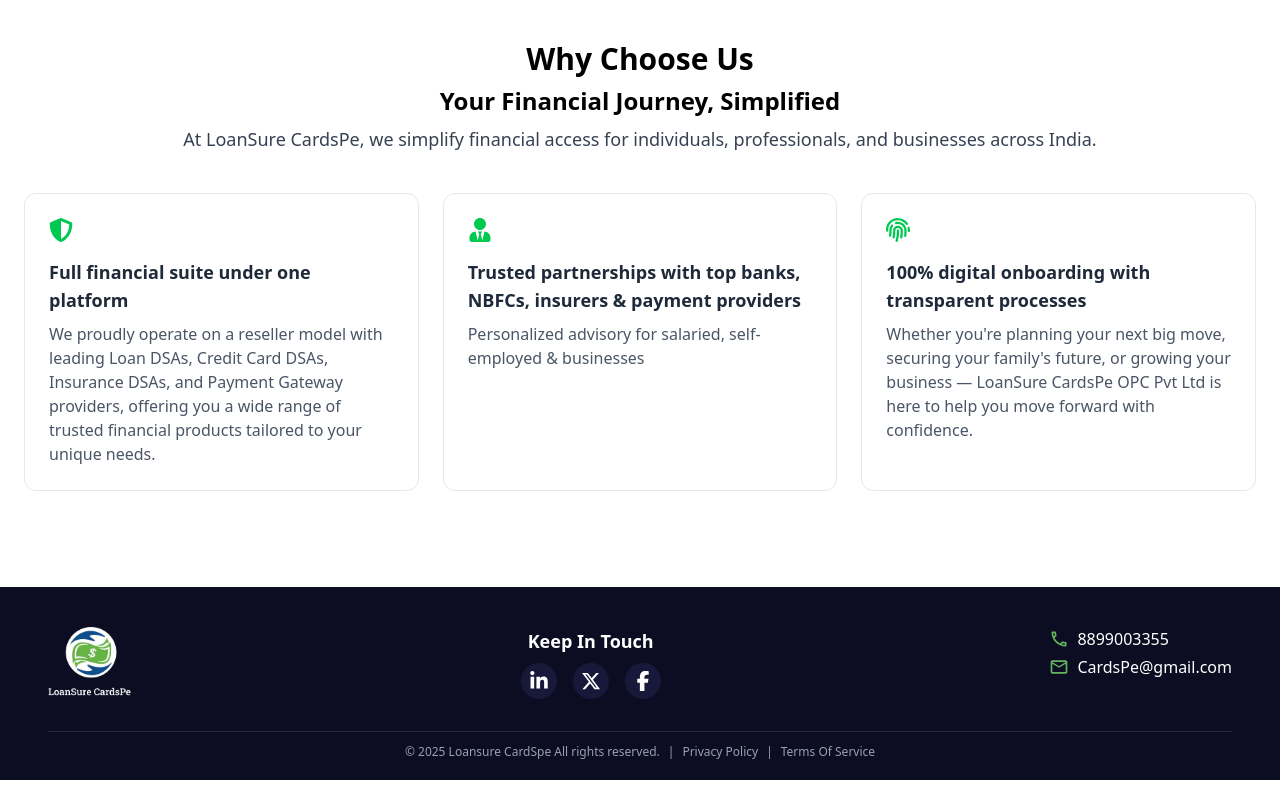
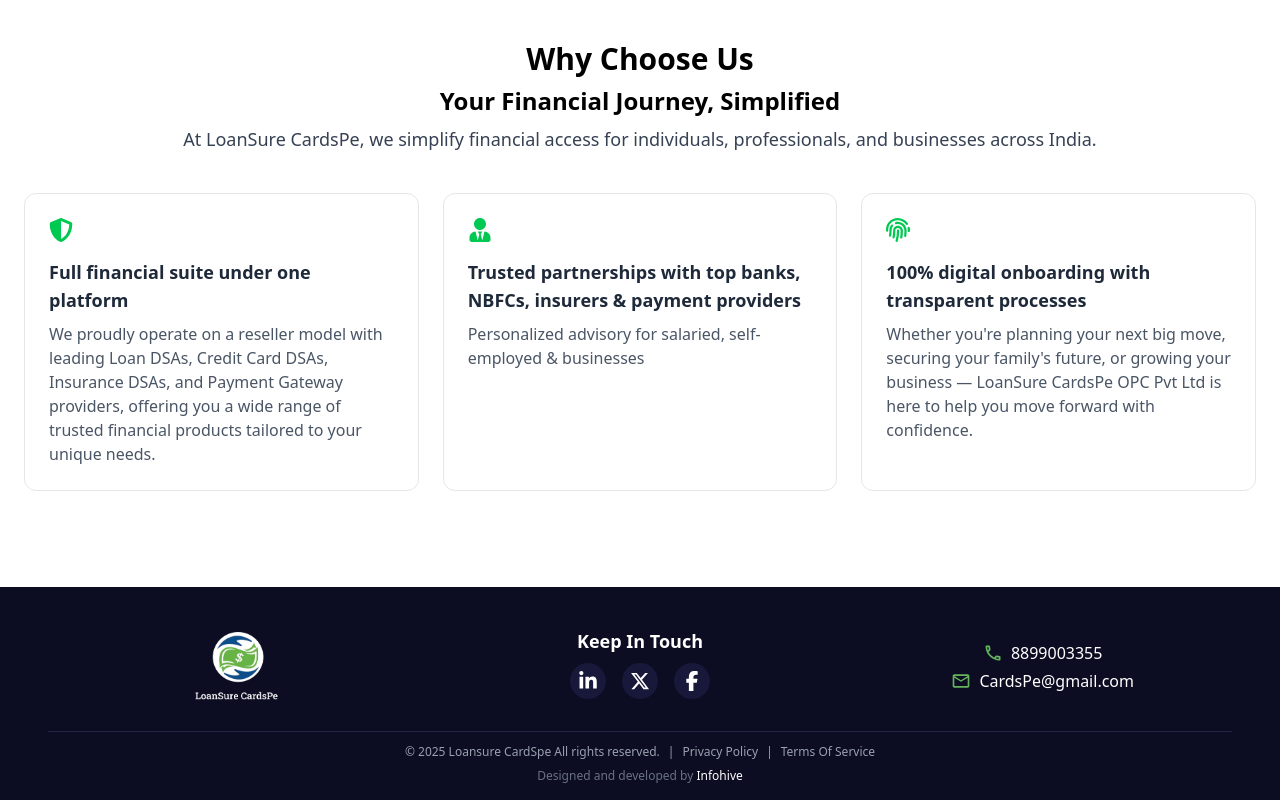
Before and after one commit to Ajay6433/loansure, a Next.js app: page / in a window 1280 px wide. Shown: the part 1299-2099 px from the top of the page. Built offline with nearby package versions, Linux system fonts and the light colour scheme.

Commit message:
Project Done

```diff
--- a/components/Footer.jsx
+++ b/components/Footer.jsx
@@ -4,18 +4,20 @@
 
 export default function Footer() {
   return (
-    <footer className="bg-[#0c0c22] text-white pt-10 pb-4 px-4 md:px-12 mt-12">
-      <div className="max-w-7xl mx-auto flex flex-col md:flex-row items-center md:items-start justify-between gap-6">
-        {/* Logo and Name */}
-        <div className="flex flex-col items-center md:items-start">
+    <footer className="bg-[#0c0c22] text-white pt-10 pb-4 px-4 md:px-12 mt-12" id='footer'>
+      <div className="max-w-7xl mx-auto flex flex-col md:flex-row items-center justify-between gap-6 text-center md:text-left">
+        {/* Logo */}
+        <div className="flex flex-col items-center w-full md:w-1/3">
           <Image
             src="/assets/Logo.png"
             alt="LoanSure CardsPe Logo"
             width={84}
-            height={84}/>
+            height={84}
+          />
         </div>
-        {/* Social & Contact */}
-        <div className="flex flex-col items-center">
+
+        {/* Social Links */}
+        <div className="flex flex-col items-center w-full md:w-1/3">
           <p className="text-lg font-semibold mb-2">Keep In Touch</p>
           <div className="flex gap-4 mb-2">
             <a href="#" className="p-2 rounded-full bg-[#18183a] hover:bg-white hover:text-[#233827] transition" aria-label="LinkedIn">
@@ -29,18 +31,21 @@
             </a>
           </div>
         </div>
+
         {/* Contact */}
-        <div className="flex flex-col items-center md:items-start" id='Footer'>
+        <div className="flex flex-col items-center w-full md:w-1/3">
           <p className="flex items-center gap-2 mb-1">
             <MdOutlineCall size={20} className="text-[#64b35d]" />
-            <span>8899003355</span>
+            <a href="tel:8899003355" className="hover:underline">8899003355</a>
           </p>
           <p className="flex items-center gap-2">
             <MdOutlineMail size={20} className="text-[#64b35d]" />
-            <span>CardsPe@gmail.com</span>
+            <a href="mailto:CardsPe@gmail.com" className="hover:underline">CardsPe@gmail.com</a>
           </p>
         </div>
       </div>
+
+      {/* Footer Links */}
       <div className="text-xs text-center text-gray-400 border-t border-[#242446] mt-6 pt-3 pb-1 space-x-2">
         <span>© 2025 Loansure CardSpe All rights reserved.</span>
         <span>|</span>
@@ -48,6 +53,11 @@
         <span>|</span>
         <a href="#" className="hover:underline">Terms Of Service</a>
       </div>
+
+      {/* Design Credit */}
+      <div className="text-xs text-center text-gray-500 mt-1">
+        Designed and developed by <span className="text-white">Infohive</span>
+      </div>
     </footer>
   );
 }
--- a/components/Navbar.tsx
+++ b/components/Navbar.tsx
@@ -62,7 +62,7 @@
         </div>
 
         {/* Contact CTA (Desktop) */}
-        <Link href="#Footer" className="hidden md:block z-20">
+        <Link href="#footer" className="hidden md:block z-20">
           <button className="bg-green-500 hover:bg-green-600 text-white px-6 py-2 rounded transition">
             Contact Us
           </button>
--- a/pages/Hero.jsx
+++ b/pages/Hero.jsx
@@ -1,5 +1,6 @@
 import ServicesWeOffer from "../components/ServicesWeOffer";
 import WhyChooseUs from "../components/WhyChooseUs";
+import Link from "next/link";
 
 export default function Hero() {
   return (
@@ -20,11 +21,13 @@
           className="mx-auto w-44 sm:w-56 md:w-84 mb-2 drop-shadow-2xl"
           draggable={false}
         />
-        <button
+        <Link href='#footer'>
+          <button
           className="font-roboto bg-[#233827] text-white px-8 py-3 rounded border border-gray-200 hover:bg-[#274e32] transition-all text-lg font-medium shadow"
         >
           Ask Experts
         </button>
+        </Link>
       </div>
     </section>
     <ServicesWeOffer/>
```
